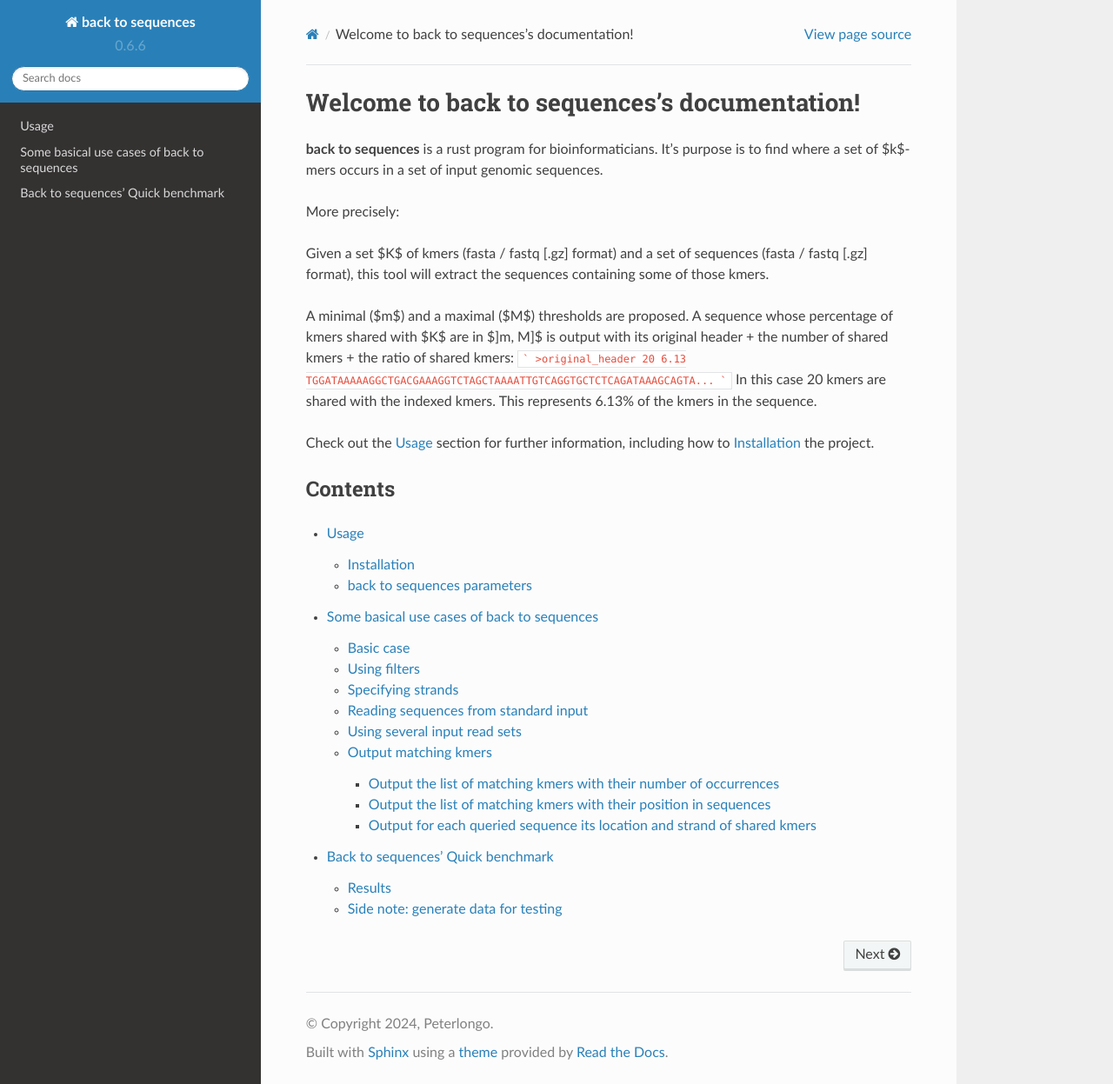
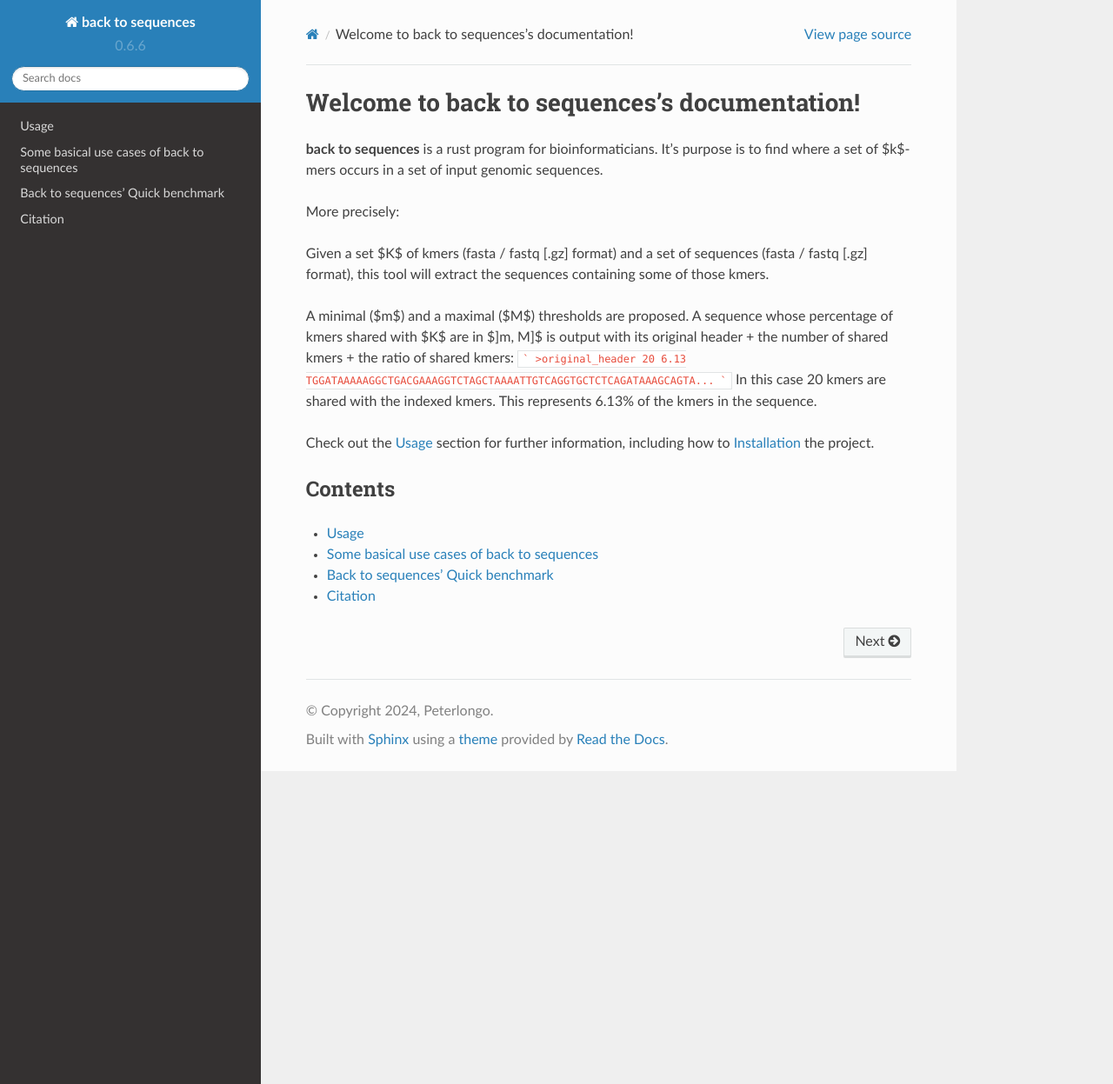
Before and after one commit to pierrepeterlongo/b2s_doc, a Sphinx documentation site: the page built from docs/source/index.rst, in a window 1280 px wide and 1247 px high. Shown: the whole window at 87% size. Built offline with Sphinx 7.4.7 and the Read the Docs theme 2.0.0, drawn with Linux system fonts in a browser that asks for light colours.

Commit message:
Update index.rst

```diff
--- a/docs/source/index.rst
+++ b/docs/source/index.rst
@@ -24,7 +24,9 @@ Contents
 --------
 
 .. toctree::
+   :maxdepth: 1
 
    usage
    use cases
    benchmark
+   citation
```
